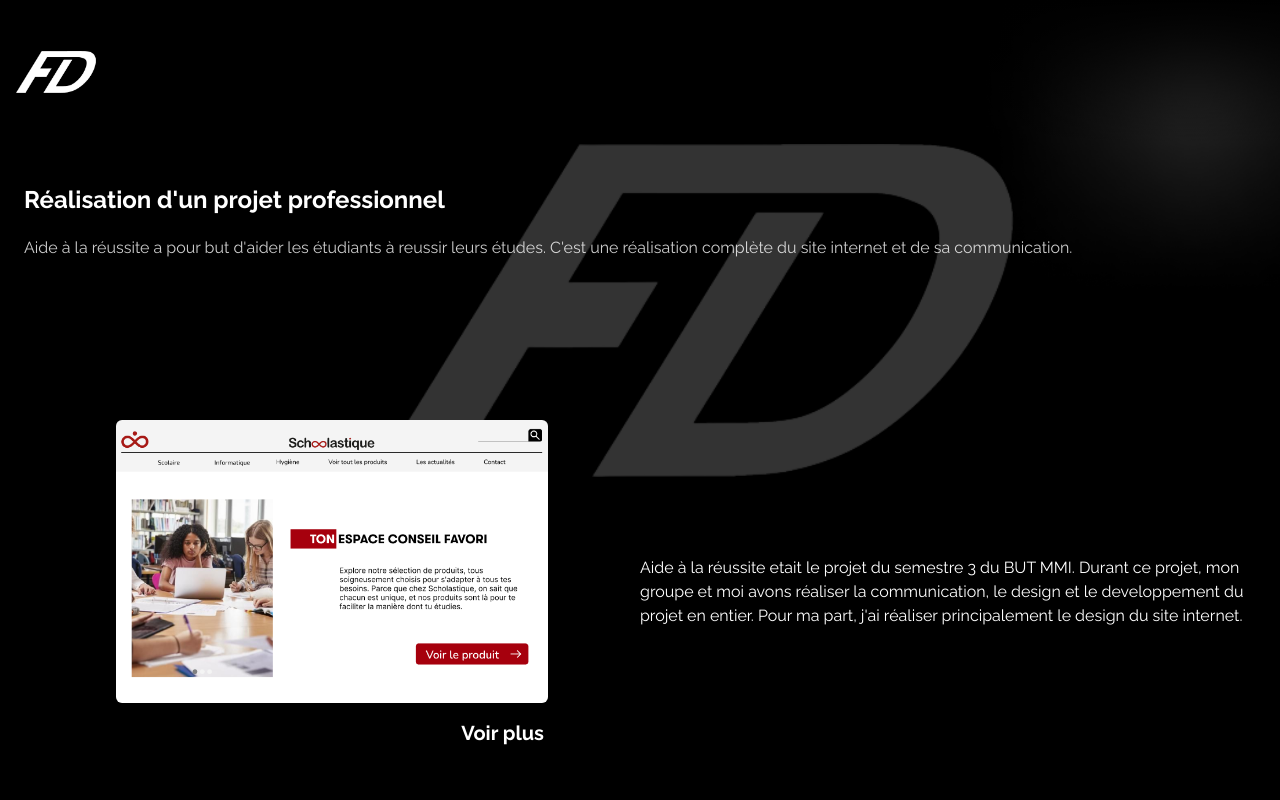
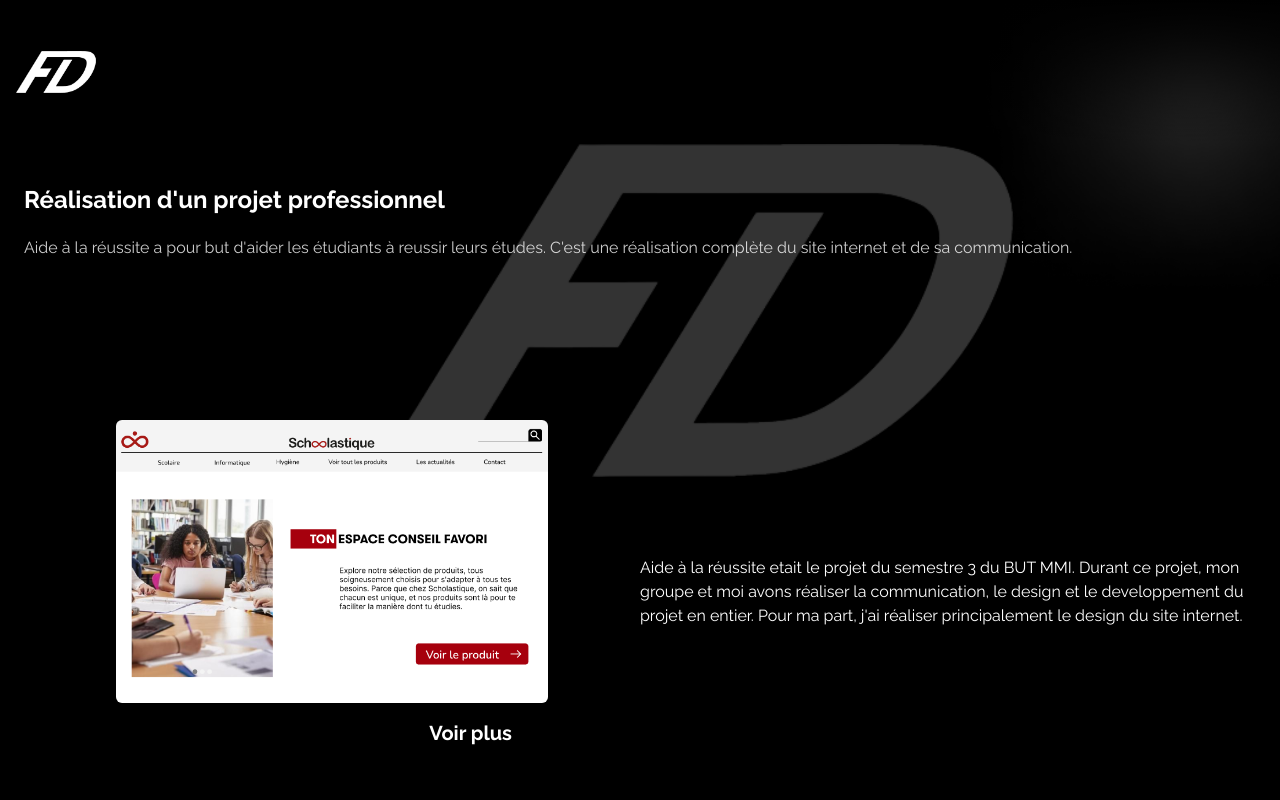
Before and after one commit to Flo714/projetS4, a Vue app: page /Schoolastique in a window 1280 px wide. Shown: the top 800 px of the page. Built offline with nearby package versions, Linux system fonts and the light colour scheme.

Commit message:
Update Schoolastique.vue

```diff
--- a/src/views/Schoolastique.vue
+++ b/src/views/Schoolastique.vue
@@ -79,7 +79,7 @@
     <div class="my-10 xl:my-20 z-20">
       <img class="w-[70%] mx-auto lg:max-w-[700px] rounded-md" src="/public/images/Schoolastique_website.png " alt="Image de présentation du site web de Schoolastique">
       <div class="flex justify-end my-4 mr-6 font-bold xl:mr-24">
-        <a class="hover_1 text-sm lg:text-lg xl:text-xl" href="https://schoolastique.daboub.fr/" target="_blank">Voir plus</a>
+        <a class="hover_1 text-sm lg:text-lg xl:text-xl xl:mr-8" href="https://schoolastique.daboub.fr/" target="_blank">Voir plus</a>
       </div>
     </div>
     <p>Aide à la réussite etait le projet du semestre 3 du BUT MMI. Durant ce projet, mon groupe et moi avons réaliser la communication, le design et le developpement du projet en entier.
```
